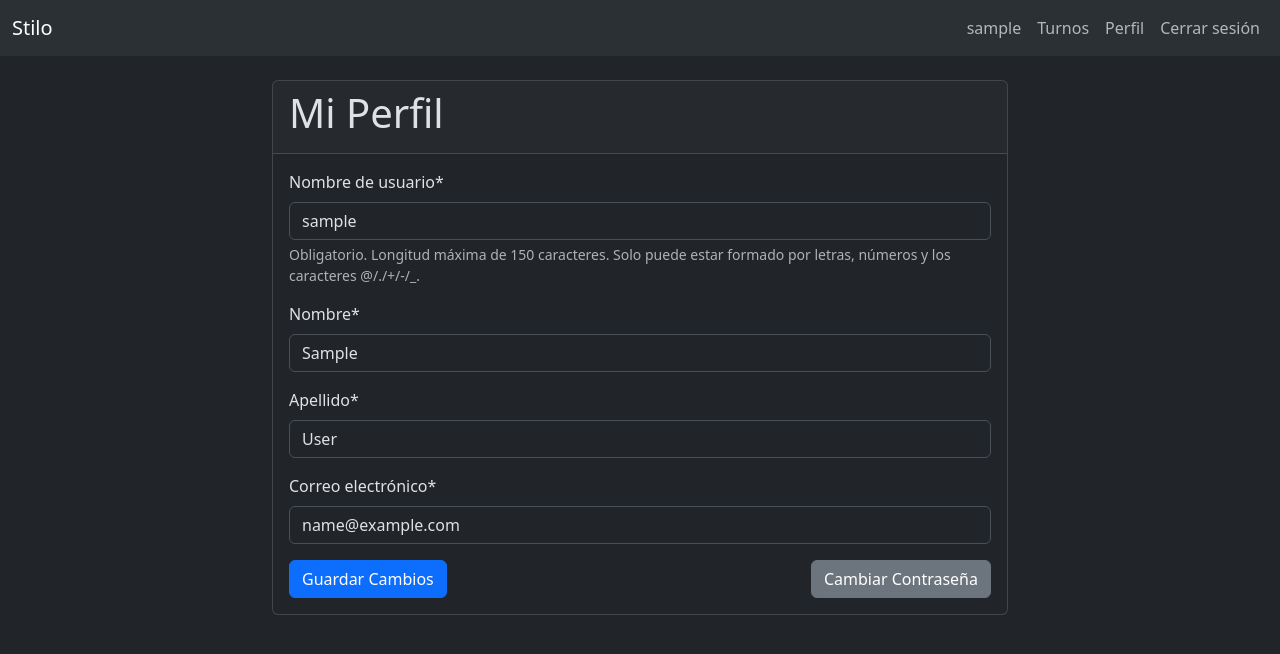
After one commit to CrysoK/stilo, a Django app: page /profile/ in a window 1280 px wide. The commit adds this page. Shown: the top 654 px of the page. Run offline with Django 5.2, Linux system fonts and the light colour scheme; the visitor is signed in with stand-in values (Sample User, id 1); some libraries are stand-ins or nearby versions.

Commit message:
Añade Perfil de usuario

```diff
--- a/core/forms.py
+++ b/core/forms.py
@@ -1,7 +1,13 @@
 from django import forms
 from django.utils import timezone
-from django.contrib.auth.forms import UserCreationForm, AuthenticationForm
+from django.contrib.auth.forms import UserCreationForm, AuthenticationForm, PasswordChangeForm
 from .models import User, Hairdresser, Appointment, Service, WorkingHours
+
+
+class UserProfileForm(forms.ModelForm):
+    class Meta:
+        model = User
+        fields = ["username", "first_name", "last_name", "email"]
 
 
 class ServiceForm(forms.ModelForm):
@@ -199,3 +205,12 @@ WorkingHoursFormSet = forms.inlineformset_factory(
     extra=0,
     can_delete=True,
 )
+
+
+class CustomPasswordChangeForm(PasswordChangeForm):
+    def __init__(self, *args, **kwargs):
+        super().__init__(*args, **kwargs)
+        # Modificar autocomplete para cada campo de contraseña
+        self.fields['old_password'].widget.attrs['autocomplete'] = 'current-password'
+        self.fields['new_password1'].widget.attrs['autocomplete'] = 'new-password'
+        self.fields['new_password2'].widget.attrs['autocomplete'] = 'new-password'
--- a/core/models.py
+++ b/core/models.py
@@ -12,6 +12,9 @@ class User(AbstractUser):
     Roles simples con booleanos.
     """
 
+    first_name = models.CharField("Nombre", max_length=150, blank=False)
+    last_name = models.CharField("Apellido", max_length=150, blank=False)
+    email = models.EmailField("Correo electrónico", blank=False)
     is_owner = models.BooleanField("owner status", default=False)
 
     def __str__(self):
--- a/core/templates/base.html
+++ b/core/templates/base.html
@@ -25,6 +25,9 @@
           <ul class="navbar-nav ms-auto">
             {% if user.is_authenticated %}
             <li class="nav-item">
+              <span class="nav-link">{{ user.username }}</span>
+            </li>
+            <li class="nav-item">
               <a class="nav-link" href="{% url 'my_appointments' %}">Turnos</a>
             </li>
             {% if user.is_owner %}
@@ -38,18 +41,15 @@
               <a class="nav-link" href="{% url 'service_list' %}">Servicios</a>
             </li>
             {% endif %}
-            <li class="nav-item dropdown">
-              <a class="nav-link dropdown-toggle" href="#" id="navbarDropdown" role="button" data-bs-toggle="dropdown" aria-expanded="false">
-                {{ user.username }}
-              </a>
-              <ul class="dropdown-menu dropdown-menu-end" aria-labelledby="navbarDropdown">
-                <li>
-                  <form method="post" action="{% url 'logout' %}" class="dropdown-item">
-                    {% csrf_token %}
-                    <button type="submit" class="btn btn-link nav-link p-0 border-0 bg-transparent text-start w-100">Cerrar sesión</button>
-                  </form>
-                </li>
-              </ul>
+            <li class="nav-item">
+              <a class="nav-link" href="{% url 'user_profile' %}">Perfil</a>
+            </li>
+            <li class="nav-item">
+              <!-- Logout -->
+              <form action="{% url 'logout' %}" method="post" class="d-inline">
+                {% csrf_token %}
+                <button type="submit" class="btn btn-link nav-link">Cerrar sesión</button>
+              </form>
             </li>
             {% else %}
             <li class="nav-item">
@@ -65,6 +65,16 @@
     </nav>
 
     <main class="container mt-4">
+      {% if messages %}
+      <div class="messages">
+        {% for message in messages %}
+        <div class="alert alert-{{ message.tags }} alert-dismissible fade show" role="alert">
+          {{ message }}
+          <button type="button" class="btn-close" data-bs-dismiss="alert" aria-label="Close"></button>
+        </div>
+        {% endfor %}
+      </div>
+      {% endif %}
       {% block content %}{% endblock %}
     </main>
 
--- /dev/null
+++ b/core/templates/user_profile.html
@@ -0,0 +1,26 @@
+{% extends 'base.html' %}
+{% load crispy_forms_tags %}
+
+{% block title %}Mi Perfil{% endblock %}
+
+{% block content %}
+<div class="row justify-content-center">
+    <div class="col-md-8">
+        <div class="card">
+            <div class="card-header">
+                <h1 class="card-title">Mi Perfil</h1>
+            </div>
+            <div class="card-body">
+                <form method="post">
+                    {% csrf_token %}
+                    {{ form|crispy }}
+                    <div class="d-flex justify-content-between align-items-center">
+                        <button type="submit" class="btn btn-primary">Guardar Cambios</button>
+                        <a href="{% url 'password_change' %}" class="btn btn-secondary">Cambiar Contraseña</a>
+                    </div>
+                </form>
+            </div>
+        </div>
+    </div>
+</div>
+{% endblock %}
--- a/core/urls.py
+++ b/core/urls.py
@@ -16,6 +16,8 @@ from .views import (
     OwnerDashboardView,
     earnings_chart_data,
     MyHairdresserView,
+    UserProfileView,
+    CustomPasswordChangeView,
 )
 
 urlpatterns = [
@@ -43,6 +45,8 @@ urlpatterns = [
         name="hairdresser_detail",
     ),
     path("my-appointments/", AppointmentListView.as_view(), name="my_appointments"),
+    path("profile/", UserProfileView.as_view(), name="user_profile"),
+    path("profile/password/", CustomPasswordChangeView.as_view(), name="password_change"),
     # URLs de la API
     path("api/map-data/", hairdresser_map_data, name="map_data"),
     path("api/earnings-chart/", earnings_chart_data, name="earnings_chart_data"),
--- a/core/views.py
+++ b/core/views.py
@@ -5,8 +5,9 @@ from django.utils import timezone
 from django.db.models import Sum, Count
 from django.db.models.functions import TruncMonth
 from django.contrib.auth import login
-from django.contrib.auth.views import LoginView
+from django.contrib.auth.views import LoginView, PasswordChangeView
 from django.contrib.auth.mixins import LoginRequiredMixin, UserPassesTestMixin
+from django.contrib import messages
 from django.views.generic import (
     ListView,
     CreateView,
@@ -22,8 +23,10 @@ from .forms import (
     LoginForm,
     HairdresserSetupForm,
     WorkingHoursFormSet,
+    UserProfileForm,
+    CustomPasswordChangeForm,
 )
-from .models import Appointment, Hairdresser, Service
+from .models import Appointment, Hairdresser, Service, User
 from .utils import get_location_from_ip
 
 # Create your views here.
@@ -321,3 +324,28 @@ class MyHairdresserView(LoginRequiredMixin, UserPassesTestMixin, UpdateView):
             context["form"] = form
             context["working_hours_formset"] = working_hours_formset
             return self.render_to_response(context)
+
+
+class UserProfileView(LoginRequiredMixin, UpdateView):
+    model = User
+    form_class = UserProfileForm
+    template_name = "user_profile.html"
+    success_url = reverse_lazy("user_profile")
+
+    def get_object(self, queryset=None):
+        # We know this is a User model instance because of LoginRequiredMixin
+        return self.request.user  # type: ignore[return-value]
+
+    def form_valid(self, form):
+        messages.success(self.request, "Tu perfil ha sido actualizado exitosamente.")
+        return super().form_valid(form)
+
+
+class CustomPasswordChangeView(LoginRequiredMixin, PasswordChangeView):
+    template_name = 'password_change.html'
+    form_class = CustomPasswordChangeForm
+    success_url = reverse_lazy('user_profile')
+
+    def form_valid(self, form):
+        messages.success(self.request, "Tu contraseña ha sido cambiada exitosamente.")
+        return super().form_valid(form)
```
Also changed, not shown: core/templates/password_change.html (added, +23 -0 lines), core/migrations/0004_alter_hairdresser_address_and_more.py (added).
